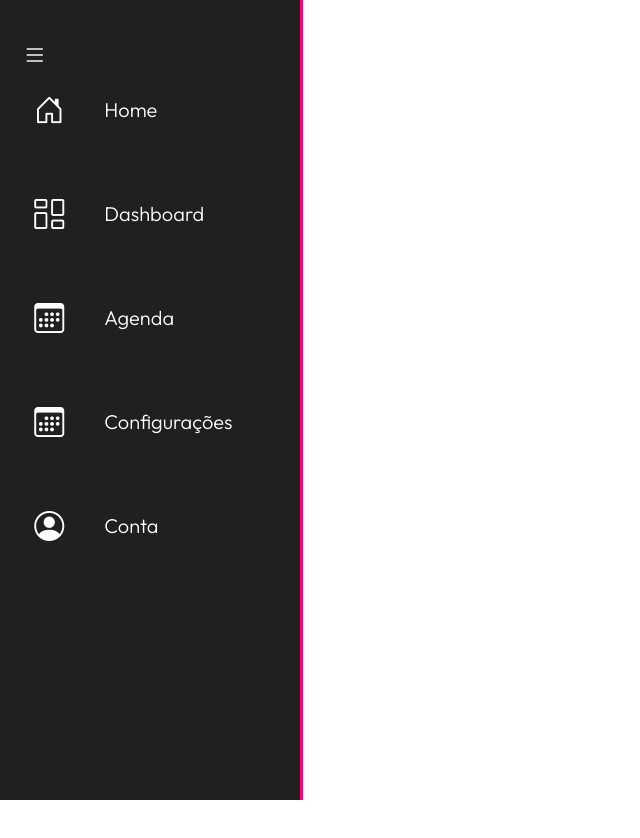
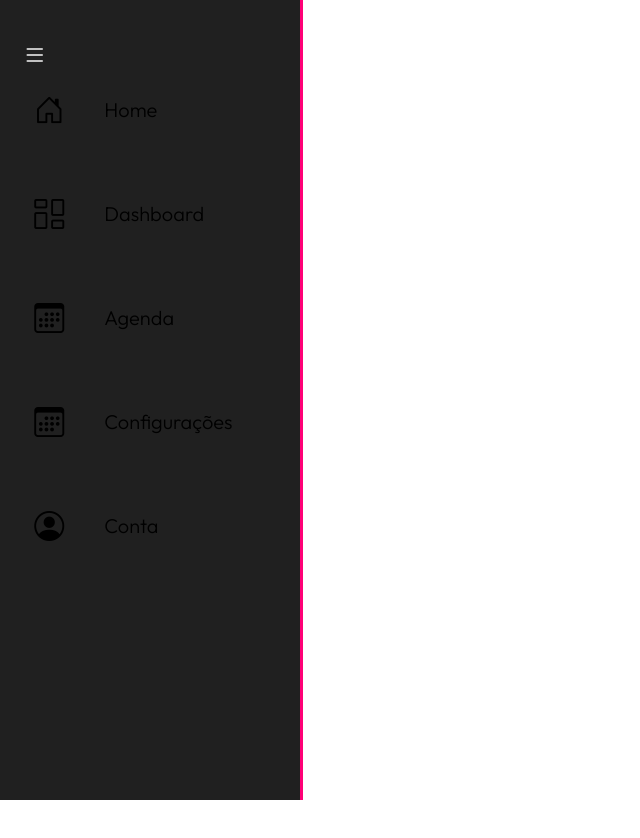
Before and after one commit to Humberto-Meireles/menu-lateral, a plain HTML site: page index.html in a window 1280 px wide. Shown: the top 838 px of the page, without its empty margins (0-640 px from the left). Drawn offline with nearby package versions, Linux system fonts and the light colour scheme.

Commit message:
feat: hide the letters, so they are not over the menu anymore

```diff
--- a/style.css
+++ b/style.css
@@ -21,6 +21,8 @@ nav.menu-lateral {
   position: fixed;
   top: 0;
   left: 0;
+  overflow: hidden;
+  transition: 0.2s;
 }
 
 nav.menu-lateral:hover {
@@ -52,7 +54,7 @@ ul li.item-menu:hover {
 }
 
 ul li.item-menu a {
-  color: white;
+  color: #000;
   text-decoration: none;
   font-size: 20px;
   padding: 20px 4%;
```
